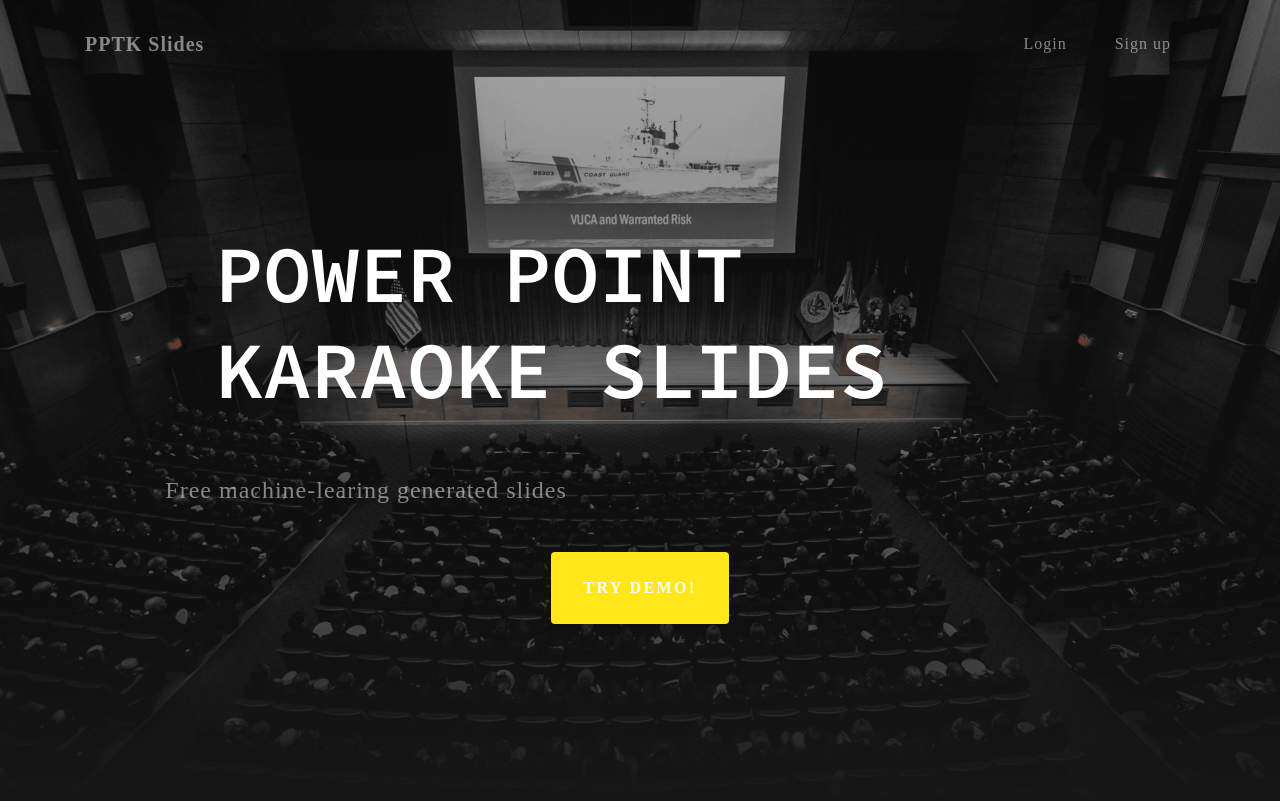
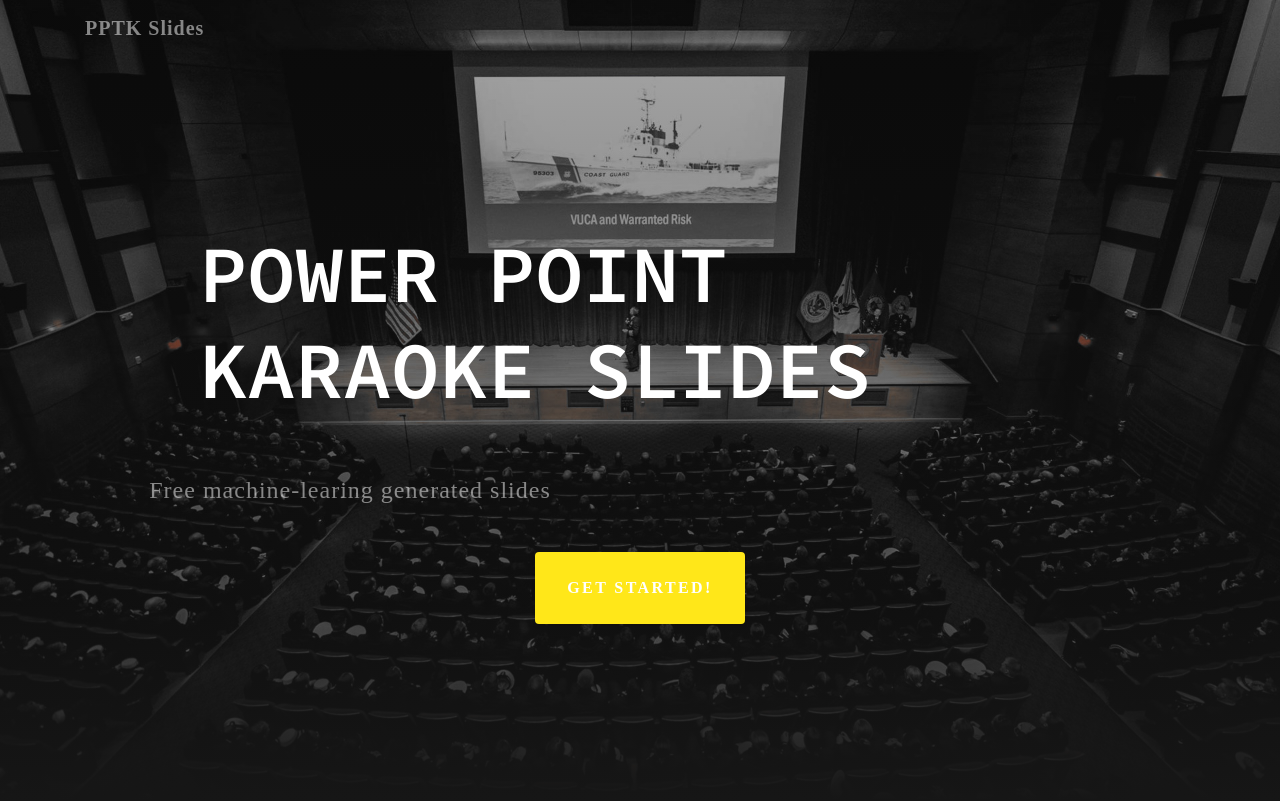
Before and after one commit to Cheetar/pptk_slides, a Django app: template pptk_slides/apps/base/templates/base/index.html in a window 1280 px wide. Shown: the top 801 px of the page. Run offline with Django 3.2, Linux system fonts and the light colour scheme; the template is opened without the code that fills it, so the values that code supplies are empty; some libraries are stand-ins or nearby versions; some web fonts are replaced.

Commit message:
Removed login/signup from home page.

```diff
--- a/pptk_slides/apps/base/templates/base/index.html
+++ b/pptk_slides/apps/base/templates/base/index.html
@@ -32,15 +32,19 @@
     <nav class="navbar navbar-expand-lg navbar-light fixed-top" id="mainNav">
       <div class="container">
         <a class="navbar-brand js-scroll-trigger" href="#page-top">PPTK Slides</a>
+      </div>
+    </div>
+  </nav>
+        <!--
         <button class="navbar-toggler navbar-toggler-right" type="button" data-toggle="collapse" data-target="#navbarResponsive" aria-controls="navbarResponsive" aria-expanded="false" aria-label="Toggle navigation">
           Menu
           <i class="fas fa-bars"></i>
         </button>
         <div class="collapse navbar-collapse" id="navbarResponsive">
           <ul class="navbar-nav ml-auto">
-            <!-- <li class="nav-item">
+            <li class="nav-item">
               <a class="nav-link js-scroll-trigger" href="">About</a>
-            </li> -->
+            </li>
             <li class="nav-item">
               <a class="nav-link js-scroll-trigger" href="">Login</a>
             </li>
@@ -51,6 +55,7 @@
         </div>
       </div>
     </nav>
+  -->
 
     <!-- Header -->
     <header class="masthead">
@@ -60,7 +65,7 @@
             <h1 class="mx-auto my-0 text-uppercase" style="font-size: 5rem; line-height: 6rem;">Power Point <br/>Karaoke Slides</h1>
             <h2 class="text-white-50 mx-auto mt-2 mb-5">Free machine-learing generated slides</h2>
           </div>
-          <a href="{% url 'slider:demo' %}" class="btn btn-primary js-scroll-trigger"><b>Try demo!</b></a>
+          <a href="{% url 'slider:demo' %}" class="btn btn-primary js-scroll-trigger"><b>Get Started!</b></a>
         </div>
       </div>
     </header>
```
